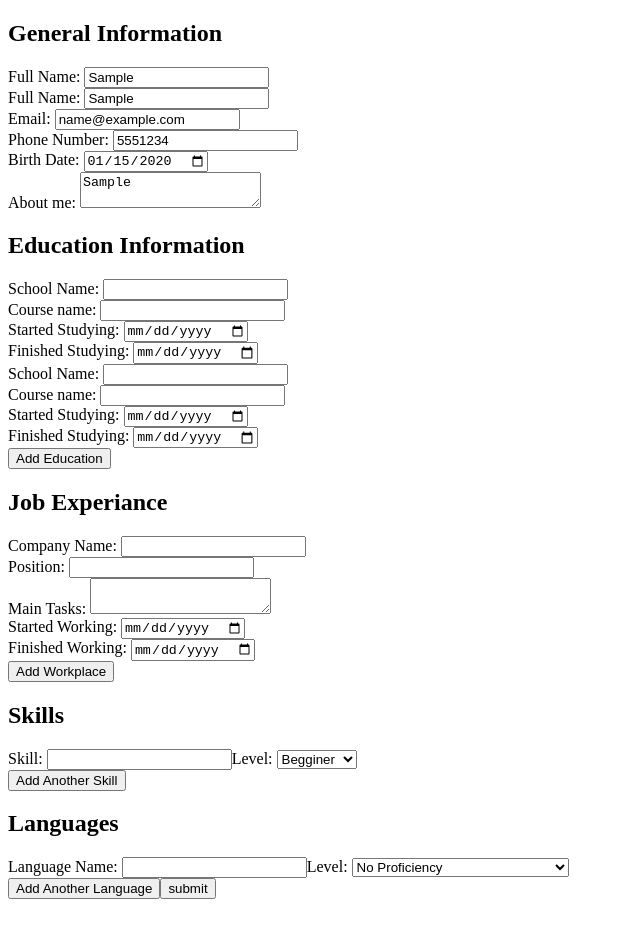
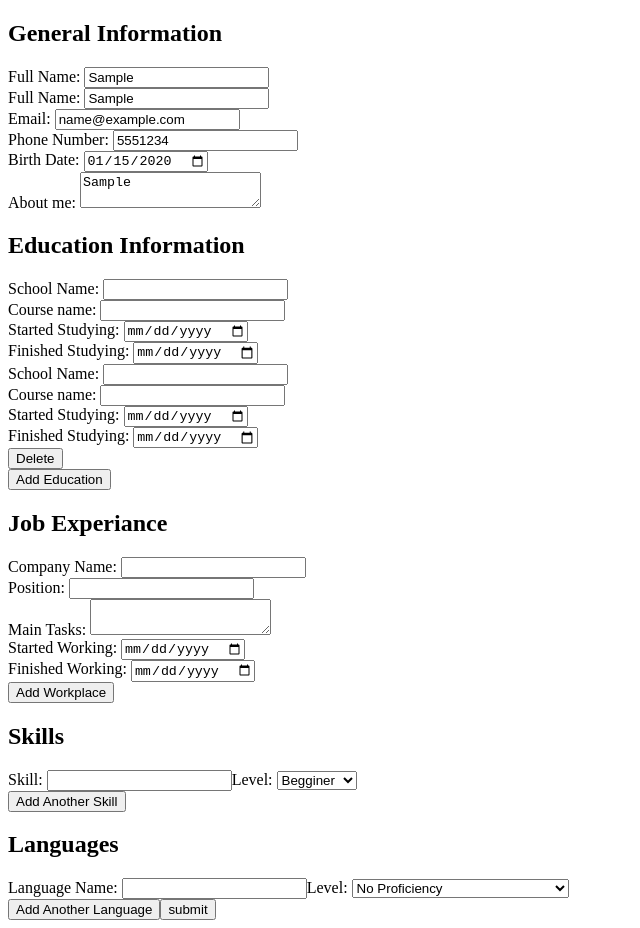
Before and after one commit to Giorgi-Tabatadze/cvApp, a React (Create React App) app in the folder cv-project/: page / in a window 1280 px wide. Both pictures are taken after typing "Sample", "Sample", "name@example.com", "5551234", "2020-01-15", "Sample" into the empty fields and a click on the button "Add Education". Shown: the whole page, without its empty margins (0-640 px from the left). Before the commit the page ends 907 px from the top, so only its background shows below. Built offline with nearby package versions, Linux system fonts and the light colour scheme.

Commit message:
Add delete button

```diff
--- a/cv-project/src/App.js
+++ b/cv-project/src/App.js
@@ -25,6 +25,7 @@ class App extends React.Component {
     this.handleChange = this.handleChange.bind(this);
     this.addNewSection = this.addNewSection.bind(this);
     this.resetItemData = this.resetItemData.bind(this);
+    this.handleDelete = this.handleDelete.bind(this);
   }
 
   handleChange(event) {
@@ -43,6 +44,22 @@ class App extends React.Component {
               newItem[stateToChange] = value;
             }
             return newItem;
+          },
+        ),
+      },
+    });
+  }
+
+  handleDelete(event) {
+    const sectionToChange = event.target.dataset.section;
+    const itemNumber = event.target.dataset.number;
+    this.setState({
+      info: {
+        ...this.state.info,
+        [sectionToChange]: this.state.info[sectionToChange].filter(
+          (item, index) => {
+            const itemN = Number(itemNumber);
+            return itemN !== index;
           },
         ),
       },
@@ -92,6 +109,7 @@ class App extends React.Component {
           {this.state.info.education.map((item, index) => (
             <EducationInfo
               handleChange={this.handleChange}
+              handleDelete={this.handleDelete}
               itemNumber={index}
               // eslint-disable-next-line react/no-array-index-key
               school={item.school}
@@ -111,6 +129,7 @@ class App extends React.Component {
           {this.state.info.job.map((item, index) => (
             <JobInfo
               handleChange={this.handleChange}
+              handleDelete={this.handleDelete}
               itemNumber={index}
               // eslint-disable-next-line react/no-array-index-key
               company={item.company}
@@ -128,6 +147,7 @@ class App extends React.Component {
           {this.state.info.skills.map((item, index) => (
             <SkillInfo
               handleChange={this.handleChange}
+              handleDelete={this.handleDelete}
               itemNumber={index}
               // eslint-disable-next-line react/no-array-index-key
               name={item.name}
@@ -146,6 +166,7 @@ class App extends React.Component {
           {this.state.info.languages.map((item, index) => (
             <LanguageInfo
               handleChange={this.handleChange}
+              handleDelete={this.handleDelete}
               itemNumber={index}
               // eslint-disable-next-line react/no-array-index-key
               name={item.name}
--- /dev/null
+++ b/cv-project/src/components/form/deleteButton.js
@@ -0,0 +1,27 @@
+/* eslint-disable consistent-return */
+/* eslint-disable react/prefer-stateless-function */
+/* eslint-disable react/prop-types */
+import React from "react";
+
+class DeleteButton extends React.Component {
+  render() {
+    const { section, itemNumber, onClick } = this.props;
+
+    if (itemNumber === 0) {
+      return;
+    }
+    return (
+      <div>
+        <button
+          type="button"
+          data-section={section}
+          data-number={itemNumber}
+          onClick={onClick}
+        >
+          Delete
+        </button>
+      </div>
+    );
+  }
+}
+export default DeleteButton;
--- a/cv-project/src/components/form/educationInfo.js
+++ b/cv-project/src/components/form/educationInfo.js
@@ -3,11 +3,19 @@
 /* eslint-disable react/prop-types */
 import React from "react";
 import ShortAnswer from "./shortAnswer";
+import DeleteButton from "./deleteButton";
 
 class EducationInfo extends React.Component {
   render() {
-    const { school, title, dateFrom, dateTo, handleChange, itemNumber } =
-      this.props;
+    const {
+      school,
+      title,
+      dateFrom,
+      dateTo,
+      handleChange,
+      handleDelete,
+      itemNumber,
+    } = this.props;
 
     return (
       <div className="section">
@@ -47,6 +55,11 @@ class EducationInfo extends React.Component {
           handleChange={handleChange}
           value={dateTo}
         />
+        <DeleteButton
+          section="education"
+          itemNumber={itemNumber}
+          onClick={handleDelete}
+        />
       </div>
     );
   }
--- a/cv-project/src/components/form/jobInfo.js
+++ b/cv-project/src/components/form/jobInfo.js
@@ -4,6 +4,7 @@
 import React from "react";
 import LongAnswer from "./longAnswer";
 import ShortAnswer from "./shortAnswer";
+import DeleteButton from "./deleteButton";
 
 class JobInfo extends React.Component {
   render() {
@@ -14,6 +15,7 @@ class JobInfo extends React.Component {
       dateFrom,
       dateTo,
       handleChange,
+      handleDelete,
       itemNumber,
     } = this.props;
 
@@ -65,6 +67,11 @@ class JobInfo extends React.Component {
           handleChange={handleChange}
           value={dateTo}
         />
+        <DeleteButton
+          section="job"
+          itemNumber={itemNumber}
+          onClick={handleDelete}
+        />
       </div>
     );
   }
--- a/cv-project/src/components/form/languageinfo.js
+++ b/cv-project/src/components/form/languageinfo.js
@@ -3,10 +3,11 @@
 /* eslint-disable react/prop-types */
 import React from "react";
 import LanguageDropdown from "./languageDropdown";
+import DeleteButton from "./deleteButton";
 
 class LanguageInfo extends React.Component {
   render() {
-    const { name, level, handleChange, itemNumber } = this.props;
+    const { name, level, handleChange, handleDelete, itemNumber } = this.props;
 
     return (
       <div className="section">
@@ -22,6 +23,11 @@ class LanguageInfo extends React.Component {
           section="languages"
           itemNumber={itemNumber}
         />
+        <DeleteButton
+          section="languages"
+          itemNumber={itemNumber}
+          onClick={handleDelete}
+        />
       </div>
     );
   }
--- a/cv-project/src/components/form/skillInfo.js
+++ b/cv-project/src/components/form/skillInfo.js
@@ -3,10 +3,11 @@
 /* eslint-disable react/prop-types */
 import React from "react";
 import SkillDropdown from "./skillDropdown";
+import DeleteButton from "./deleteButton";
 
 class SkillInfo extends React.Component {
   render() {
-    const { name, level, handleChange, itemNumber } = this.props;
+    const { name, level, handleChange, handleDelete, itemNumber } = this.props;
 
     return (
       <div className="section">
@@ -22,6 +23,11 @@ class SkillInfo extends React.Component {
           section="skills"
           itemNumber={itemNumber}
         />
+        <DeleteButton
+          section="skills"
+          itemNumber={itemNumber}
+          onClick={handleDelete}
+        />
       </div>
     );
   }
```
